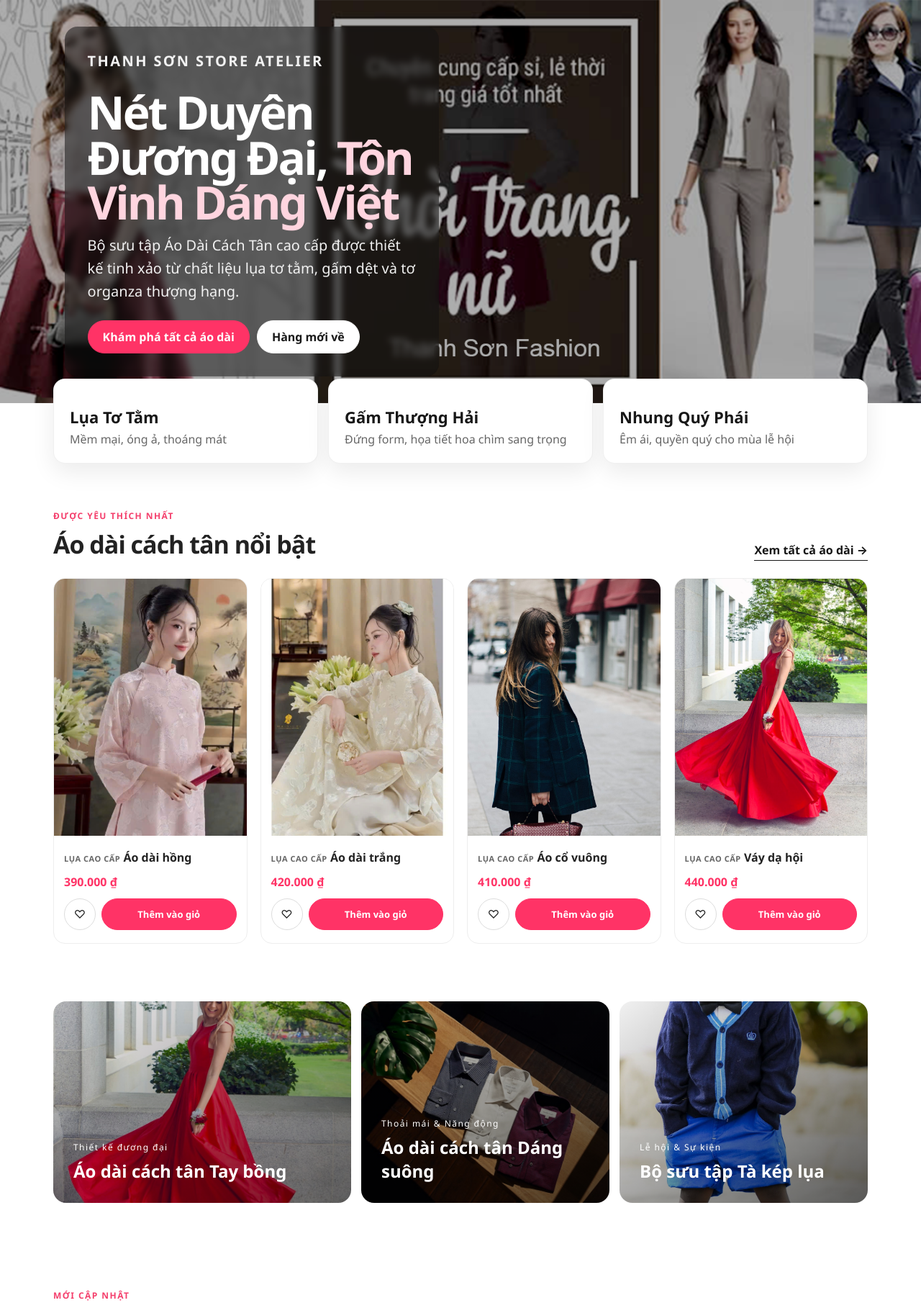
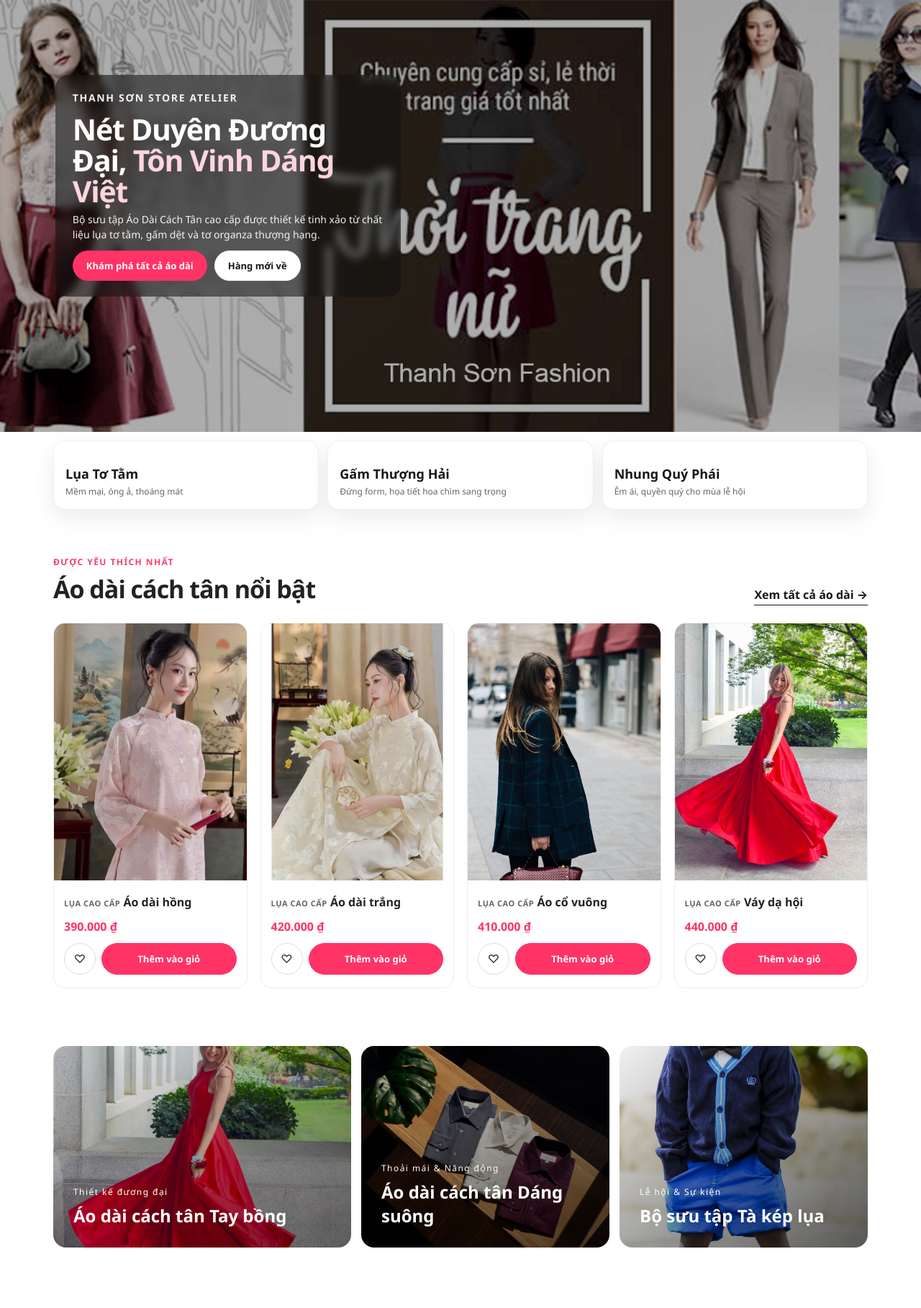
Before and after one commit to nguyenxuanquang230504-design/thanhson-store, a Node server app: page / in a window 1280 px wide. Shown: the part 101-1918 px from the top of the page at 72% size. Run offline with Node 20, Linux system fonts and the light colour scheme; data that the repository does not hold is empty; some libraries are stand-ins or nearby versions.

Commit message:
fix(home): resolve laptop hero layout overlap with material cards

```diff
--- a/public/css/style.css
+++ b/public/css/style.css
@@ -68,9 +68,8 @@ button, input, textarea {
 }
 
 /* Hero */
-.hero { position: relative; overflow: hidden; }
-.hero { min-height: 520px; background: #f3eee8; }
-.hero img { width: 100%; height: 520px; object-fit: cover; filter: brightness(68%) saturate(.9); }
+.hero { position: relative; overflow: hidden; background: #f3eee8; }
+.hero img { width: 100%; height: 100%; object-fit: cover; filter: brightness(68%) saturate(.9); }
 .hero .overlay { position: absolute; top: 50%; left: max(8%, calc((100% - 1180px) / 2 + 24px)); transform: translateY(-50%); color: #fff; max-width: 520px; }
 .hero h1 { margin: 0 0 10px; font-size: clamp(38px, 5vw, 68px); line-height: 1.02; letter-spacing: -2px; }
 .hero p { margin: 0 0 24px; font-size: clamp(16px, 2vw, 20px); color: #f3f3f3; }
@@ -237,19 +236,34 @@ button, input, textarea {
 .menu-toggle { display:none; width:44px; height:44px; border:0; background:none; padding:10px; }
 .menu-toggle span { display:block; height:2px; margin:5px 0; background:var(--ink); transition:.2s; }
 .mobile-menu { display:none; }
-.hero { height:min(640px,70vh); min-height:520px; }
-.hero img { height:100%; }
-.hero-overlay { position:absolute; left:max(7%,calc((100% - 1180px)/2)); top:50%; transform:translateY(-50%); width:min(520px,46vw); padding:32px; border-radius:18px; color:#fff; background:rgba(18,18,18,.52); backdrop-filter:blur(5px); }
-.hero-overlay h1 { margin:8px 0 12px; font-size:clamp(42px,5vw,72px); line-height:.98; letter-spacing:-3px; }
-.hero-overlay h1 span { color:#ffd5df; }
-.hero-overlay p { line-height:1.6; }
-.eyebrow { margin:0 0 8px; color:var(--pink); font-size:12px; font-weight:800; letter-spacing:.12em; }
-.hero-actions { display:flex; gap:10px; margin-top:22px; }
-.btn-light { background:#fff; color:var(--ink); border-color:#fff; }
-.category-strip { display:grid; grid-template-columns:repeat(3,1fr); gap:14px; margin-top:-34px; position:relative; z-index:5; }
-.category-strip a { min-height:118px; display:flex; flex-direction:column; justify-content:flex-end; padding:22px; border:1px solid rgba(0,0,0,.06); border-radius:16px; background:#fff; box-shadow:0 12px 32px rgba(0,0,0,.08); color:var(--ink); }
-.category-strip strong { font-size:22px; }
-.category-strip span { margin-top:5px; color:var(--muted); }
+.hero { height: min(640px, 75vh); min-height: 560px; position: relative; overflow: hidden; }
+.hero img { width: 100%; height: 100%; object-fit: cover; }
+.hero-overlay { position: absolute; left: max(6%, calc((100% - 1180px)/2)); top: 46%; transform: translateY(-50%); width: min(520px, 46vw); padding: 26px 30px; border-radius: 18px; color: #fff; background: rgba(18,18,18,.55); backdrop-filter: blur(6px); z-index: 2; }
+.hero-overlay h1 { margin: 6px 0 10px; font-size: clamp(34px, 4vw, 56px); line-height: 1.05; letter-spacing: -2px; }
+.hero-overlay h1 span { color: #ffd5df; }
+.hero-overlay p { margin: 0 0 16px; font-size: 15px; line-height: 1.55; color: #f3f3f3; }
+.eyebrow { margin: 0 0 6px; color: var(--pink); font-size: 12px; font-weight: 800; letter-spacing: .12em; }
+.hero-actions { display: flex; gap: 10px; margin-top: 16px; }
+.btn-light { background: #fff; color: var(--ink); border-color: #fff; }
+.category-strip { display: grid; grid-template-columns: repeat(3, 1fr); gap: 14px; margin-top: -20px; position: relative; z-index: 5; }
+.category-strip a { min-height: 110px; display: flex; flex-direction: column; justify-content: flex-end; padding: 20px; border: 1px solid rgba(0,0,0,.06); border-radius: 16px; background: #fff; box-shadow: 0 12px 32px rgba(0,0,0,.08); color: var(--ink); transition: transform 0.2s ease, box-shadow 0.2s ease; }
+.category-strip a:hover { transform: translateY(-3px); box-shadow: 0 16px 36px rgba(0,0,0,.12); }
+.category-strip strong { font-size: 20px; }
+.category-strip span { margin-top: 4px; font-size: 13px; color: var(--muted); }
+
+/* Laptop & Compact Desktop Screen Adaptations (1025px - 1440px or shorter viewports) */
+@media (max-width: 1400px), (max-height: 820px) {
+  .hero { min-height: 520px; }
+  .hero-overlay { top: 43%; padding: 22px 24px; width: min(480px, 48vw); }
+  .hero-overlay h1 { font-size: clamp(28px, 3.2vw, 44px); letter-spacing: -1.2px; margin: 4px 0 8px; }
+  .hero-overlay p { font-size: 14px; line-height: 1.45; margin-bottom: 12px; }
+  .hero-actions { margin-top: 12px; }
+  .hero-actions .btn { min-height: 42px; padding: 8px 18px; font-size: 13px; }
+  .category-strip { margin-top: 12px; gap: 12px; }
+  .category-strip a { min-height: 96px; padding: 16px; }
+  .category-strip strong { font-size: 18px; }
+  .category-strip span { font-size: 12px; }
+}
 .section-heading { display:flex; align-items:flex-end; justify-content:space-between; margin-bottom:24px; }
 .section-heading h2 { margin:0; font-size:34px; letter-spacing:-1px; }
 .text-link { color:var(--ink); font-weight:700; border-bottom:1px solid var(--ink); padding-bottom:3px; }
--- a/views/index.ejs
+++ b/views/index.ejs
@@ -5,7 +5,7 @@
   <title>Thanh Sơn Store | Chuyên Áo Dài Cách Tân Cao Cấp</title>
   <meta name="viewport" content="width=device-width, initial-scale=1">
   <meta name="description" content="Thanh Sơn Store — Thương hiệu chuyên Áo Dài Cách Tân cao cấp. Giữ gìn nét đẹp truyền thống và hòa quyện xu hướng thời trang đương đại.">
-  <link rel="stylesheet" href="/css/style.css?v=20261124">
+  <link rel="stylesheet" href="/css/style.css?v=20261127">
 </head>
 <body>
   <%- include('partials/header') %>
```
